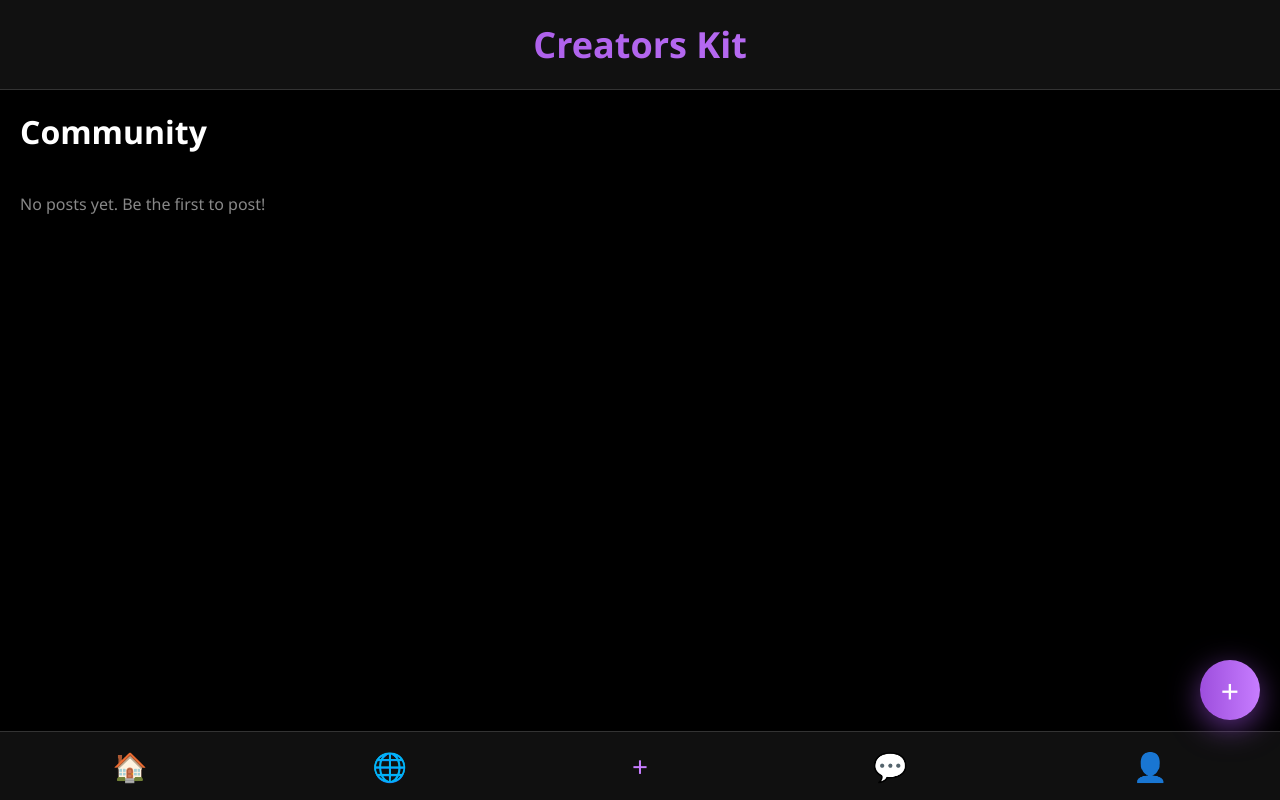
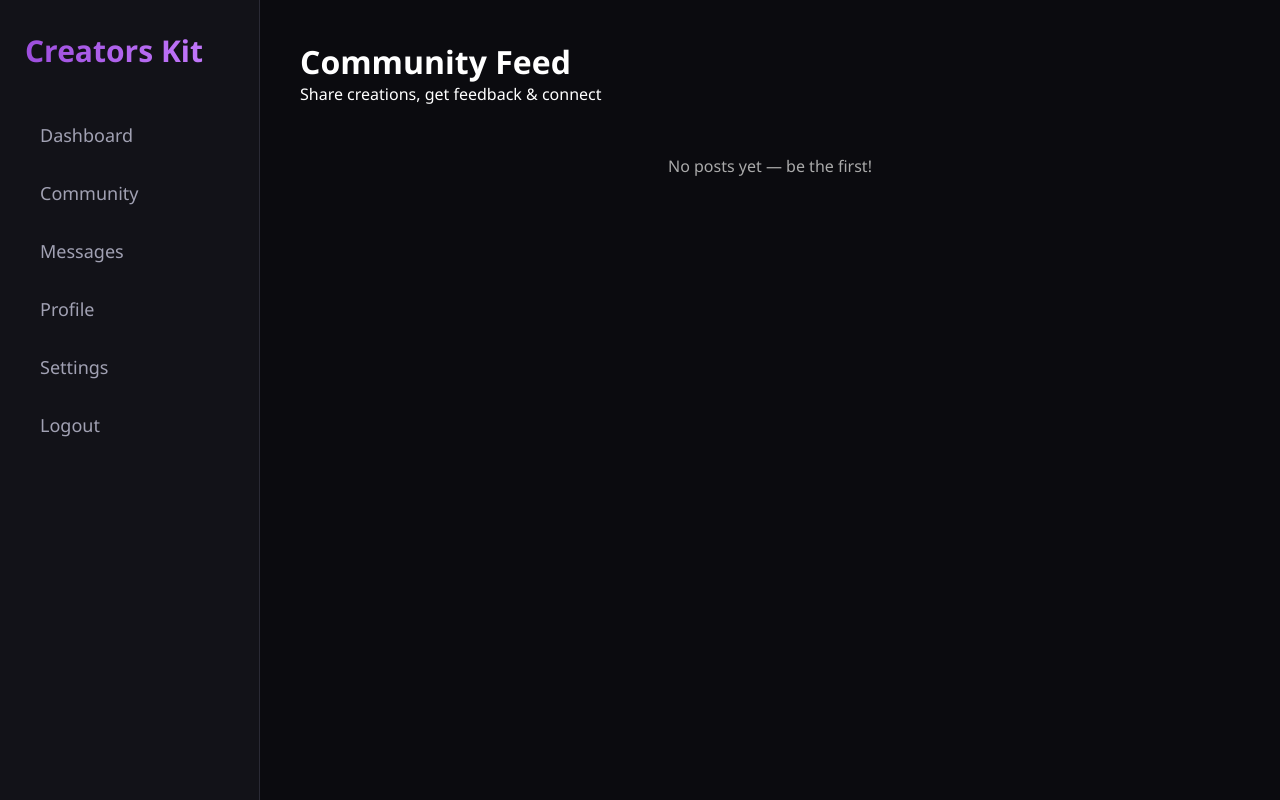
Before and after one commit to drwttierney-wq/Creatorskit, a Flask app: page /community in a window 1280 px wide. Run offline with Flask 3, Linux system fonts and the light colour scheme; the visitor is signed in with stand-in values (Sample User, id 1); parts of the project's set-up code (start-up, migrations or seed data) failed here and were passed over.

Commit message:
Update community.html

```diff
--- a/templates/community.html
+++ b/templates/community.html
@@ -1,36 +1,34 @@
-{% extends "base_app.html" %}
-{% block title %}Community{% endblock %}
+{% extends 'base.html' %}
+{% block content %}
 
-{% block content %}
-<h1 class="page-title">Community</h1>
+<h1 class="page-title">Community Feed</h1>
+<p class="subtitle">Share creations, get feedback & connect</p>
 
-{% if posts %}
-<div class="feed">
+<div class="feed-container">
     {% for post in posts %}
     <div class="post-card">
-        <strong>@{{ post.user }}</strong>
+        <div class="post-header">
+            <div class="avatar">{{ post.author.username[0]|upper }}</div>
+            <div>
+                <h4>@{{ post.author.username }}</h4>
+                <span class="timestamp">{{ post.timestamp.strftime('%b %d · %I:%M %p') }}</span>
+            </div>
+        </div>
         <p>{{ post.content }}</p>
         {% if post.image_path %}
-        <img src="/uploads/{{ post.image_path }}" class="post-image">
+        <img src="/uploads/{{ post.image_path }}" alt="Post image" style="width:100%; border-radius:12px; margin:15px 0;">
         {% endif %}
+        <div class="post-actions">
+            <form action="/like_post/{{ post.id }}" method="POST">
+                <button type="submit">❤️ {{ post.likes }}</button>
+            </form>
+            <button>💬 0</button>
+            <button>🔄 Share</button>
+        </div>
     </div>
+    {% else %}
+    <p style="text-align:center; color:#aaa; margin:50px 0;">No posts yet — be the first!</p>
     {% endfor %}
 </div>
-{% else %}
-<p style="color:#888;margin-top:40px;">No posts yet. Be the first to post!</p>
-{% endif %}
 
-<style>
-.page-title { font-size:32px; font-weight:700; margin-bottom:25px; }
-.feed { display:flex; flex-direction:column; gap:18px; }
-.post-card {
-    background:#121218;
-    border-radius:18px;
-    padding:20px;
-    border:1px solid #1f1f2b;
-}
-.post-card strong { display:block; margin-bottom:6px; }
-.post-card p { margin:0; color:#ccc; }
-.post-image { width:100%; border-radius:14px; margin-top:12px; }
-</style>
 {% endblock %}
```
